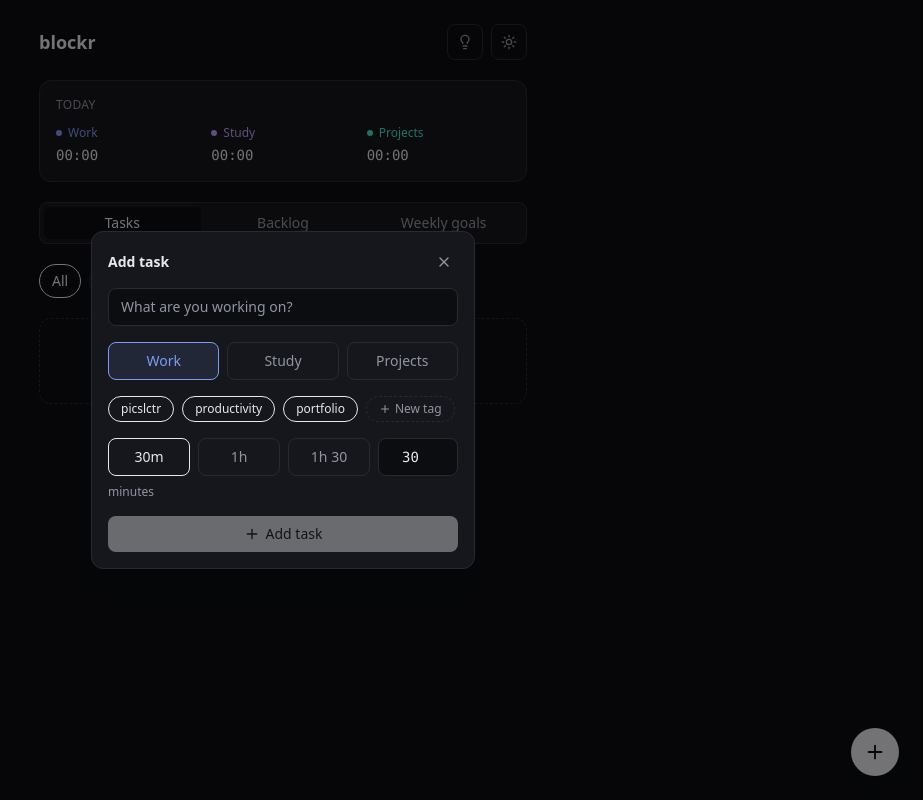
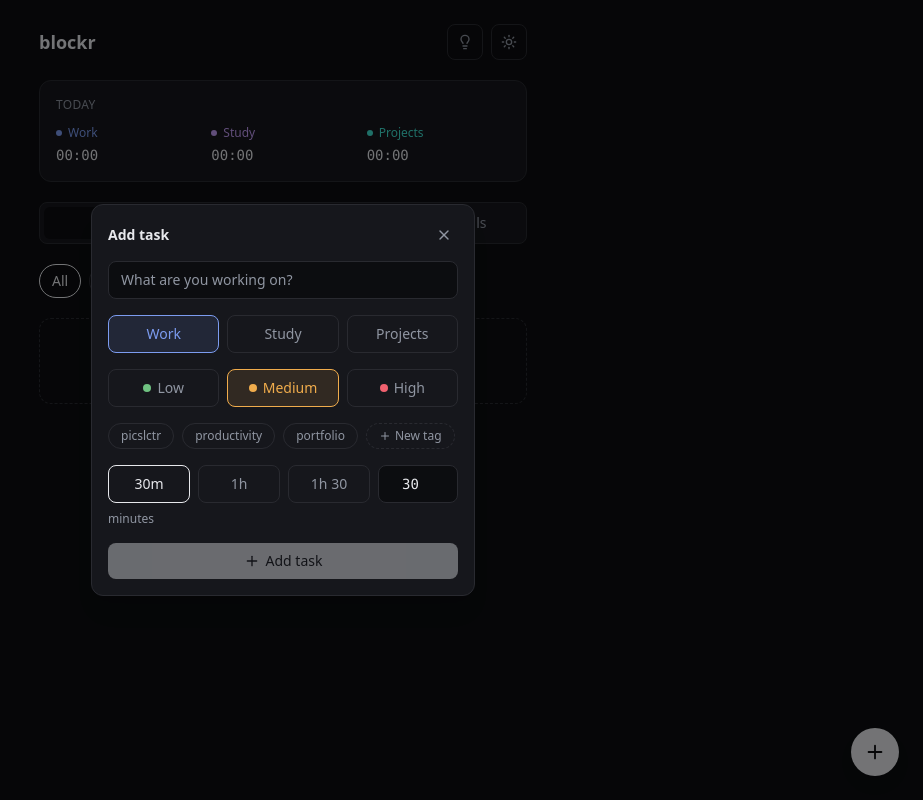
Before and after one commit to Eavilesz/blockr, a React (Vite) app: page / in a window 1280 px wide. Both pictures are taken after a click on the button 1232 px from the left and 752 px from the top of the page. Shown: the whole page, without its empty margins (357-1280 px from the left). Built offline with nearby package versions, Linux system fonts and the light colour scheme.

Commit message:
Updated how the categories are selected by default

```diff
--- a/src/App.tsx
+++ b/src/App.tsx
@@ -15,9 +15,11 @@ import { TaskList } from './components/TaskList'
 import { WeeklyGoals } from './components/WeeklyGoals'
 import { BacklogList } from './components/BacklogList'
 import { QuickCaptureModal } from './components/QuickCaptureModal'
-import type { BacklogItem, Category } from './types'
+import type { BacklogItem, Category, Priority } from './types'
 
-type TaskModalState = { open: false } | { open: true; backlogId?: string; initialTitle?: string }
+type TaskModalState =
+  | { open: false }
+  | { open: true; backlogId?: string; initialTitle?: string; initialPriority?: Priority }
 
 function App() {
   const {
@@ -40,17 +42,28 @@ function App() {
   const [taskModal, setTaskModal] = useState<TaskModalState>({ open: false })
   const [showQuickCapture, setShowQuickCapture] = useState(false)
 
-  function handleAddTask(title: string, category: Category, tags: string[], plannedSeconds: number) {
+  function handleAddTask(
+    title: string,
+    category: Category,
+    tags: string[],
+    priority: Priority,
+    plannedSeconds: number,
+  ) {
     if (taskModal.open && taskModal.backlogId) {
-      promoteBacklogItem(taskModal.backlogId, title, category, tags, plannedSeconds)
+      promoteBacklogItem(taskModal.backlogId, title, category, tags, priority, plannedSeconds)
     } else {
-      addTask(title, category, tags, plannedSeconds)
+      addTask(title, category, tags, priority, plannedSeconds)
     }
     setTaskModal({ open: false })
   }
 
   function handlePlan(item: BacklogItem) {
-    setTaskModal({ open: true, backlogId: item.id, initialTitle: item.title })
+    setTaskModal({
+      open: true,
+      backlogId: item.id,
+      initialTitle: item.title,
+      initialPriority: item.priority,
+    })
   }
 
   return (
@@ -114,6 +127,7 @@ function App() {
         <TaskForm
           onAdd={handleAddTask}
           initialTitle={taskModal.open ? taskModal.initialTitle : undefined}
+          initialPriority={taskModal.open ? taskModal.initialPriority : undefined}
           availableTags={state.tags}
           onAddTagOption={addTagOption}
         />
--- a/src/components/BacklogList.tsx
+++ b/src/components/BacklogList.tsx
@@ -1,5 +1,6 @@
 import { CalendarPlus, X } from 'lucide-react'
 import type { BacklogItem } from '../types'
+import { priorityStyles } from '../lib/priorityStyles'
 
 export function BacklogList({
   items,
@@ -22,12 +23,20 @@ export function BacklogList({
 
   return (
     <div className="flex flex-col gap-2">
-      {sorted.map((item) => (
+      {sorted.map((item) => {
+        const styles = priorityStyles[item.priority]
+        return (
           <div
             key={item.id}
             className="flex items-center justify-between gap-2 rounded-xl border border-border bg-surface p-3"
           >
-          <span className="min-w-0 flex-1 truncate text-sm text-text">{item.title}</span>
+            <span className="flex min-w-0 flex-1 items-center gap-2 truncate text-sm text-text">
+              <span
+                aria-label={`${item.priority} priority`}
+                className={`h-2 w-2 shrink-0 rounded-full ${styles.dot}`}
+              />
+              <span className="min-w-0 truncate">{item.title}</span>
+            </span>
             <div className="flex shrink-0 items-center gap-1">
               <button
                 type="button"
@@ -47,7 +56,8 @@ export function BacklogList({
               </button>
             </div>
           </div>
-      ))}
+        )
+      })}
     </div>
   )
 }
--- a/src/components/QuickCaptureModal.tsx
+++ b/src/components/QuickCaptureModal.tsx
@@ -1,5 +1,8 @@
 import { useState } from 'react'
 import { Modal } from './Modal'
+import type { Priority } from '../types'
+import { PRIORITIES, PRIORITY_LABELS } from '../types'
+import { priorityStyles } from '../lib/priorityStyles'
 
 export function QuickCaptureModal({
   open,
@@ -8,12 +11,14 @@ export function QuickCaptureModal({
 }: {
   open: boolean
   onClose: () => void
-  onAdd: (title: string) => void
+  onAdd: (title: string, priority: Priority) => void
 }) {
   const [title, setTitle] = useState('')
+  const [priority, setPriority] = useState<Priority>('medium')
 
   function handleClose() {
     setTitle('')
+    setPriority('medium')
     onClose()
   }
 
@@ -21,14 +26,15 @@ export function QuickCaptureModal({
     e.preventDefault()
     const trimmed = title.trim()
     if (!trimmed) return
-    onAdd(trimmed)
+    onAdd(trimmed, priority)
     setTitle('')
+    setPriority('medium')
     onClose()
   }
 
   return (
     <Modal open={open} onClose={handleClose} title="Quick idea">
-      <form onSubmit={handleSubmit} className="flex gap-2">
+      <form onSubmit={handleSubmit} className="flex flex-col gap-3">
         <input
           autoFocus
           type="text"
@@ -37,6 +43,29 @@ export function QuickCaptureModal({
           placeholder="What should you work on later?"
           className="w-full rounded-lg border border-border bg-bg px-3 py-2 text-sm text-text placeholder:text-text-muted focus:outline-none focus:ring-1 focus:ring-text-muted"
         />
+
+        <div className="flex gap-2">
+          {PRIORITIES.map((p) => {
+            const active = priority === p
+            const styles = priorityStyles[p]
+            return (
+              <button
+                key={p}
+                type="button"
+                onClick={() => setPriority(p)}
+                className={`flex flex-1 items-center justify-center gap-1.5 rounded-lg border px-3 py-2 text-sm transition-colors ${
+                  active
+                    ? `${styles.border} ${styles.bgSoft} ${styles.text}`
+                    : 'border-border text-text-muted hover:text-text'
+                }`}
+              >
+                <span className={`h-2 w-2 rounded-full ${styles.dot}`} />
+                {PRIORITY_LABELS[p]}
+              </button>
+            )
+          })}
+        </div>
+
         <button
           type="submit"
           disabled={!title.trim()}
--- a/src/components/TaskForm.tsx
+++ b/src/components/TaskForm.tsx
@@ -1,25 +1,35 @@
 import { useState } from 'react'
 import { Plus } from 'lucide-react'
-import type { Category } from '../types'
-import { CATEGORIES, CATEGORY_LABELS, DEFAULT_TAGS } from '../types'
+import type { Category, Priority } from '../types'
+import { CATEGORIES, CATEGORY_LABELS, DEFAULT_TAGS, PRIORITIES, PRIORITY_LABELS } from '../types'
 import { categoryStyles } from '../lib/categoryStyles'
+import { priorityStyles } from '../lib/priorityStyles'
 
 const QUICK_PICKS_MIN = [30, 60, 90]
 
 export function TaskForm({
   onAdd,
   initialTitle = '',
+  initialPriority = 'medium',
   availableTags = DEFAULT_TAGS,
   onAddTagOption,
 }: {
-  onAdd: (title: string, category: Category, tags: string[], plannedSeconds: number) => void
+  onAdd: (
+    title: string,
+    category: Category,
+    tags: string[],
+    priority: Priority,
+    plannedSeconds: number,
+  ) => void
   initialTitle?: string
+  initialPriority?: Priority
   availableTags?: string[]
   onAddTagOption?: (tag: string) => void
 }) {
   const [title, setTitle] = useState(initialTitle)
   const [category, setCategory] = useState<Category>('work')
-  const [selectedTags, setSelectedTags] = useState<string[]>(DEFAULT_TAGS)
+  const [priority, setPriority] = useState<Priority>(initialPriority)
+  const [selectedTags, setSelectedTags] = useState<string[]>([])
   const [plannedMinutes, setPlannedMinutes] = useState<number>(30)
   const [addingTag, setAddingTag] = useState(false)
   const [newTag, setNewTag] = useState('')
@@ -49,9 +59,10 @@ export function TaskForm({
   function handleSubmit(e: React.FormEvent) {
     e.preventDefault()
     if (!canSubmit) return
-    onAdd(title, category, selectedTags, Math.round(plannedMinutes * 60))
+    onAdd(title, category, selectedTags, priority, Math.round(plannedMinutes * 60))
     setTitle('')
-    setSelectedTags(DEFAULT_TAGS)
+    setPriority('medium')
+    setSelectedTags([])
     setPlannedMinutes(30)
   }
 
@@ -81,6 +92,28 @@ export function TaskForm({
               }`}
             >
               {CATEGORY_LABELS[c]}
+            </button>
+          )
+        })}
+      </div>
+
+      <div className="flex gap-2">
+        {PRIORITIES.map((p) => {
+          const active = priority === p
+          const styles = priorityStyles[p]
+          return (
+            <button
+              key={p}
+              type="button"
+              onClick={() => setPriority(p)}
+              className={`flex flex-1 items-center justify-center gap-1.5 rounded-lg border px-3 py-2 text-sm transition-colors ${
+                active
+                  ? `${styles.border} ${styles.bgSoft} ${styles.text}`
+                  : 'border-border text-text-muted hover:text-text'
+              }`}
+            >
+              <span className={`h-2 w-2 rounded-full ${styles.dot}`} />
+              {PRIORITY_LABELS[p]}
             </button>
           )
         })}
--- a/src/hooks/useBlockrState.ts
+++ b/src/hooks/useBlockrState.ts
@@ -1,5 +1,5 @@
 import { useCallback, useEffect, useState } from 'react'
-import type { BlockrState, Category, Task } from '../types'
+import type { BlockrState, Category, Priority, Task } from '../types'
 import { loadState, saveState } from '../lib/storage'
 import { genId } from '../lib/id'
 import { dateStr } from '../lib/time'
@@ -41,6 +41,7 @@ function buildTask(
   title: string,
   category: Category,
   tags: string[],
+  priority: Priority,
   plannedSeconds: number,
 ): Task {
   return {
@@ -48,6 +49,7 @@ function buildTask(
     title: title.trim(),
     category,
     tags,
+    priority,
     plannedSeconds,
     timeSpentSeconds: 0,
     createdAt: Date.now(),
@@ -85,10 +87,16 @@ export function useBlockrState() {
   }, [runningTaskId, runningStartedAt])
 
   const addTask = useCallback(
-    (title: string, category: Category, tags: string[], plannedSeconds: number) => {
+    (
+      title: string,
+      category: Category,
+      tags: string[],
+      priority: Priority,
+      plannedSeconds: number,
+    ) => {
       setState((prev) => ({
         ...prev,
-        tasks: [...prev.tasks, buildTask(title, category, tags, plannedSeconds)],
+        tasks: [...prev.tasks, buildTask(title, category, tags, priority, plannedSeconds)],
       }))
     },
     [],
@@ -136,12 +144,15 @@ export function useBlockrState() {
     )
   }, [])
 
-  const addBacklogItem = useCallback((title: string) => {
+  const addBacklogItem = useCallback((title: string, priority: Priority) => {
     const trimmed = title.trim()
     if (!trimmed) return
     setState((prev) => ({
       ...prev,
-      backlog: [...prev.backlog, { id: genId(), title: trimmed, createdAt: Date.now() }],
+      backlog: [
+        ...prev.backlog,
+        { id: genId(), title: trimmed, priority, createdAt: Date.now() },
+      ],
     }))
   }, [])
 
@@ -158,11 +169,12 @@ export function useBlockrState() {
       title: string,
       category: Category,
       tags: string[],
+      priority: Priority,
       plannedSeconds: number,
     ) => {
       setState((prev) => ({
         ...prev,
-        tasks: [...prev.tasks, buildTask(title, category, tags, plannedSeconds)],
+        tasks: [...prev.tasks, buildTask(title, category, tags, priority, plannedSeconds)],
         backlog: prev.backlog.filter((b) => b.id !== backlogId),
       }))
     },
--- /dev/null
+++ b/src/lib/priorityStyles.ts
@@ -0,0 +1,30 @@
+import type { Priority } from '../types'
+
+/** Literal Tailwind class names per priority — kept as static strings (not
+ *  template-built) so Tailwind's source scanner can find and generate them. */
+export const priorityStyles: Record<
+  Priority,
+  { dot: string; text: string; bg: string; bgSoft: string; border: string }
+> = {
+  low: {
+    dot: 'bg-priority-low',
+    text: 'text-priority-low',
+    bg: 'bg-priority-low',
+    bgSoft: 'bg-priority-low/12',
+    border: 'border-priority-low',
+  },
+  medium: {
+    dot: 'bg-priority-medium',
+    text: 'text-priority-medium',
+    bg: 'bg-priority-medium',
+    bgSoft: 'bg-priority-medium/12',
+    border: 'border-priority-medium',
+  },
+  high: {
+    dot: 'bg-priority-high',
+    text: 'text-priority-high',
+    bg: 'bg-priority-high',
+    bgSoft: 'bg-priority-high/12',
+    border: 'border-priority-high',
+  },
+}
--- a/src/lib/storage.ts
+++ b/src/lib/storage.ts
@@ -1,5 +1,13 @@
-import type { BlockrState, Theme } from '../types'
+import type { BacklogItem, BlockrState, Task, Theme } from '../types'
 import { DEFAULT_TAGS } from '../types'
+
+/** Tasks/backlog items saved before priority existed default to 'medium' on load. */
+function withPriority<T extends { priority?: unknown }>(item: T): T & { priority: 'low' | 'medium' | 'high' } {
+  const priority = item.priority === 'low' || item.priority === 'medium' || item.priority === 'high'
+    ? item.priority
+    : 'medium'
+  return { ...item, priority }
+}
 
 const STATE_KEY = 'blockr-state'
 const THEME_KEY = 'blockr-theme'
@@ -19,11 +27,13 @@ export function loadState(): BlockrState {
     if (!raw) return emptyState
     const parsed = JSON.parse(raw)
     return {
-      tasks: Array.isArray(parsed.tasks) ? parsed.tasks : [],
+      tasks: Array.isArray(parsed.tasks) ? (parsed.tasks as Task[]).map(withPriority) : [],
       sessions: Array.isArray(parsed.sessions) ? parsed.sessions : [],
       goals: Array.isArray(parsed.goals) ? parsed.goals : [],
       running: parsed.running ?? null,
-      backlog: Array.isArray(parsed.backlog) ? parsed.backlog : [],
+      backlog: Array.isArray(parsed.backlog)
+        ? (parsed.backlog as BacklogItem[]).map(withPriority)
+        : [],
       tags: Array.isArray(parsed.tags) && parsed.tags.length > 0 ? parsed.tags : DEFAULT_TAGS,
     }
   } catch {
--- a/src/types.ts
+++ b/src/types.ts
@@ -1,10 +1,13 @@
 export type Category = 'work' | 'study' | 'projects'
+
+export type Priority = 'low' | 'medium' | 'high'
 
 export interface Task {
   id: string
   title: string
   category: Category
   tags: string[]
+  priority: Priority
   plannedSeconds: number
   timeSpentSeconds: number
   createdAt: number
@@ -33,6 +36,7 @@ export interface Running {
 export interface BacklogItem {
   id: string
   title: string
+  priority: Priority
   createdAt: number
 }
 
@@ -56,3 +60,11 @@ export const CATEGORY_LABELS: Record<Category, string> = {
 }
 
 export const DEFAULT_TAGS: string[] = ['picslctr', 'productivity', 'portfolio']
+
+export const PRIORITIES: Priority[] = ['low', 'medium', 'high']
+
+export const PRIORITY_LABELS: Record<Priority, string> = {
+  low: 'Low',
+  medium: 'Medium',
+  high: 'High',
+}
```
Also changed, not shown: src/components/TaskCard.tsx (+10 -0 lines), src/index.css (+11 -0 lines). Lines whose indentation alone changed are shown as unchanged.
